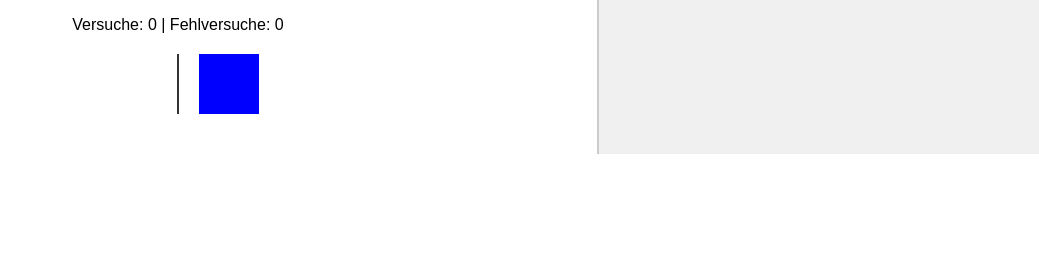
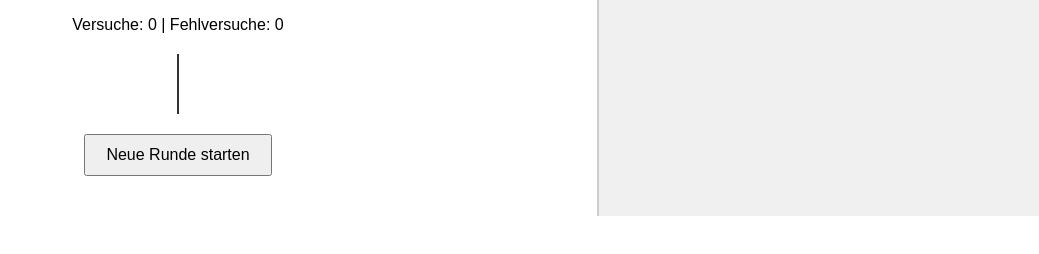
Before and after one commit to akoeppe74/reaktionstest, a plain HTML site: page index.html in a window 1280 px wide. Shown: the part 142-396 px from the top of the page, without its empty margins (241-1280 px from the left). Drawn offline with Linux system fonts and the light colour scheme.

Commit message:
Add files via upload

```diff
--- a/index.html
+++ b/index.html
@@ -252,7 +252,8 @@
       nextRound();
     });
 
-    startNewRound();
+    <!-- startNewRound(); -->
+	restartBtn.style.display = "inline-block";
   </script>
 </body>
 </html>
```
